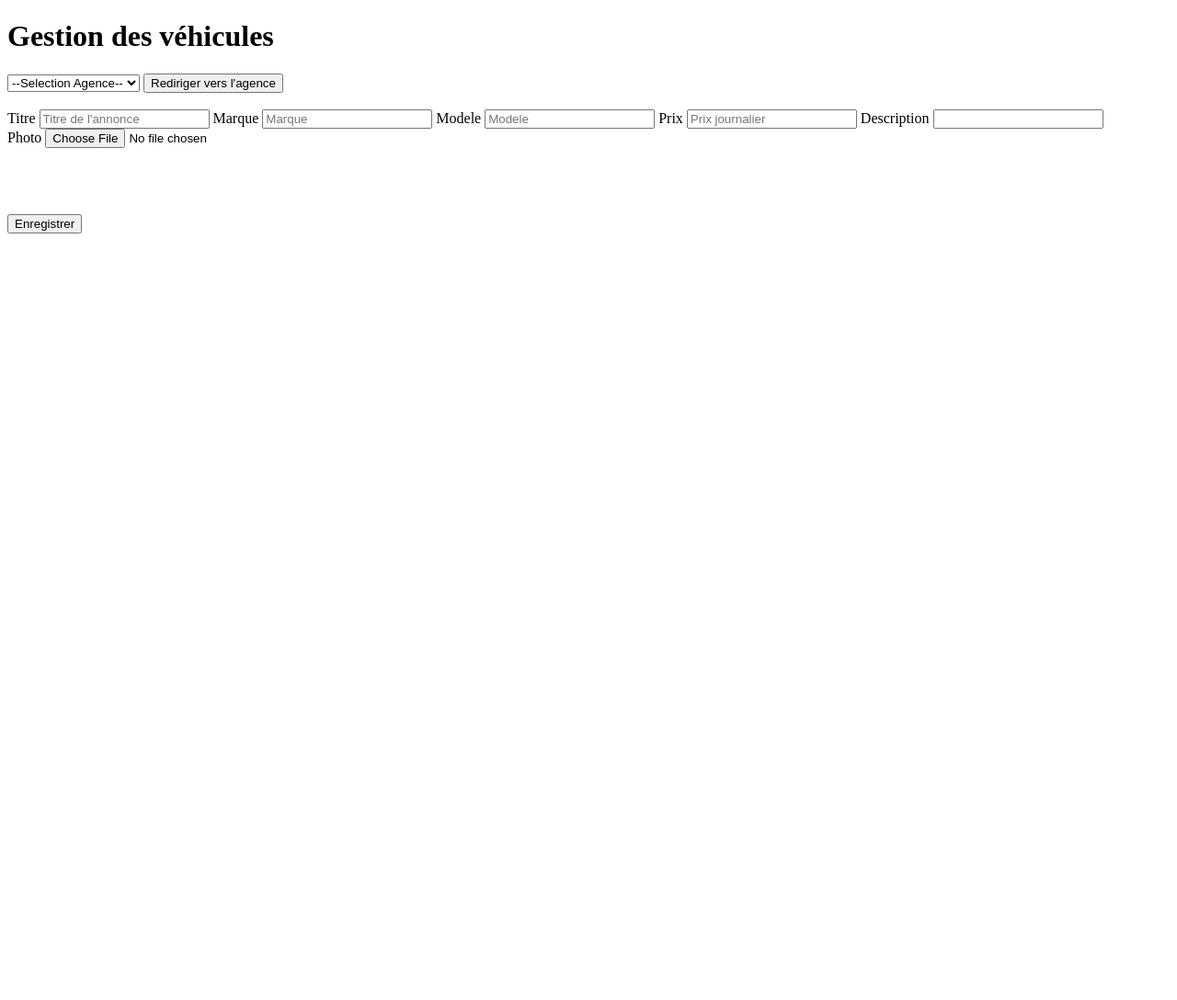
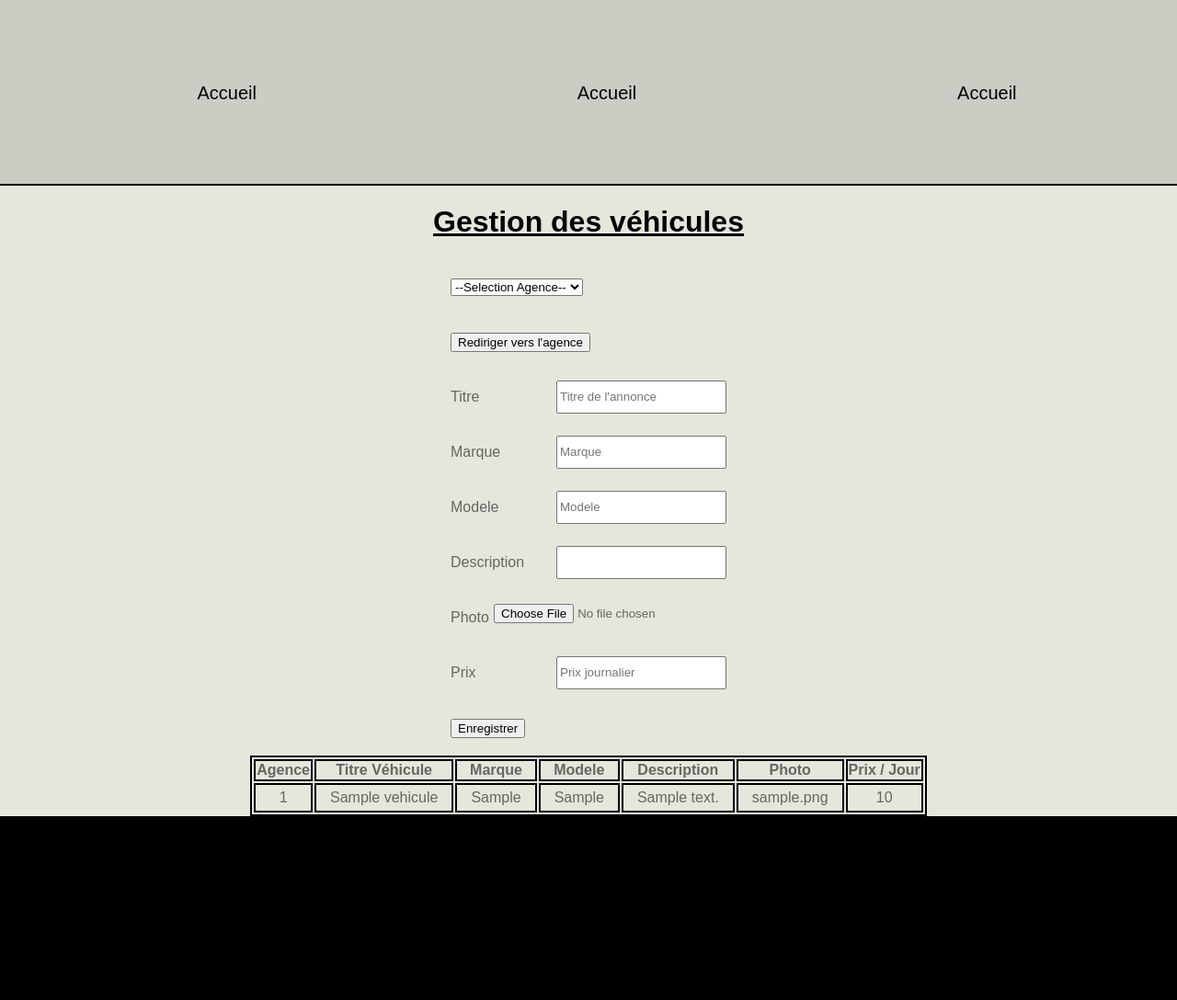
Before and after one commit to EmerickSAMSON/Projet_POO, a PHP site: page /vehicule.php?id_agence=1 in a window 1280 px wide. Shown: the whole page at 92% size. Before the commit the page ends 254 px from the top, so only its background shows below. Run offline with PHP 8.4, Linux system fonts and the light colour scheme; tables that the repository leaves empty or names only in its code hold one stand-in row (values such as "Sample post").

Commit message:
Rajout de la feuille css, vehicule OK

```diff
--- /dev/null
+++ b/views/assets/css/styles.css
@@ -0,0 +1,95 @@
+* {
+  font-family: "Nunito", sans-serif;
+}
+
+body {
+  background-color: #e6e6dc;
+  color: #666662;
+  margin: 0;
+}
+
+header {
+  margin: 0 auto;
+  background: #ccccc4;
+  height: 200px;
+  border-bottom: solid black 2px;
+}
+
+nav ul li {
+  list-style: none;
+}
+
+nav ul li a {
+  text-decoration: none;
+  color: #000;
+  display: flex;
+  justify-content: space-between;
+}
+nav ul li a:hover {
+  color: #a9a9a3;
+  text-decoration: underline;
+}
+
+nav {
+  padding-top: 70px;
+  font-weight: 400;
+  font-size: 20px;
+}
+
+nav ul {
+  display: flex;
+  justify-content: space-around;
+}
+
+.right {
+  display: flex;
+  justify-content: space-between;
+  width: 500px;
+}
+
+form {
+  width: 300px;
+  line-height: 60px;
+  margin: 0 auto;
+}
+
+#formulaire {
+  display: block;
+  text-align: center;
+}
+
+h1 {
+  font-weight: 800;
+  text-decoration: underline;
+  color: #000;
+  text-align: center;
+}
+
+table {
+  border: solid black 2px;
+  margin: auto;
+}
+
+th {
+  border: solid black 2px;
+}
+td {
+  border: solid black 2px;
+  padding: 5px 15px;
+  text-align: center;
+}
+
+.champ {
+  display: flex;
+  justify-content: space-between;
+  align-items: center;
+}
+
+input {
+  height: 30px;
+}
+
+footer{
+  height: 200px;
+  background-color: #000;
+}
--- a/views/template/footer.php
+++ b/views/template/footer.php
@@ -0,0 +1 @@
+<footer></footer>
--- a/views/vehicule.php
+++ b/views/vehicule.php
@@ -5,7 +5,7 @@ require_once('../src/controllers/vehicule.controller.php');
 require_once('../src/models/vehicule.model.php');
 
 
-if (!empty ($_POST['titre']) && !empty($_POST['marque']) && !empty($_POST['modele']) && !empty($_POST['prix']) && !empty($_POST['description']) && !empty($_FILES['photo'])) {
+if (!empty($_POST['titre']) && !empty($_POST['marque']) && !empty($_POST['modele']) && !empty($_POST['prix']) && !empty($_POST['description']) && !empty($_FILES['photo'])) {
   if (isset($_FILES['photo'])) {
     //RAJOUT DE $_GET !empty($_GET['titre_agence']) &&
 
@@ -27,7 +27,7 @@ if (!empty ($_POST['titre']) && !empty($_POST['marque']) && !empty($_POST['model
 
 $result = new AgenceModel;
 // var_dump($result);
-$results=$result->read();
+$results = $result->read();
 // echo '<pre>';
 // var_dump($results);
 // echo '</pre>';
@@ -46,51 +46,82 @@ $resultUn = $resultOne->read();
   <meta charset="UTF-8">
   <meta http-equiv="X-UA-Compatible" content="IE=edge">
   <meta name="viewport" content="width=device-width, initial-scale=1.0">
+  <link rel="stylesheet" href="./assets/css/styles.css">
   <title>Gestion des véhicules</title>
 </head>
 
 <body>
+  <?php include_once('./template/header.php'); ?>
   <h1>Gestion des véhicules</h1>
+
+
+
   <form method="get" action="vehicule.php">
     <select name="id_agence">
       <option>--Selection Agence--</option>
-      <?php foreach ($results as $values):?>
-      <option value="<?=$values['id_agence'];?>"><?= $values["titre_agence"];?></option>
-      <?php endforeach;?>
+      <?php foreach ($results as $values) : ?>
+        <option value="<?= $values['id_agence']; ?>"><?= $values["titre_agence"]; ?></option>
+      <?php endforeach; ?>
     </select>
     <button>Rediriger vers l'agence</button>
   </form>
 
-<br>
-<form action="vehicule.php?id_agence=<?=$_GET['id_agence'] ?>" method="post" enctype="multipart/form-data">
-    <label for="titre">Titre</label>
-    <input type="text" id="titre" name="titre" placeholder="Titre de l'annonce">
-
-    <label for="marque">Marque</label>
-    <input type="text" id="marque" name="marque" placeholder="Marque">
-
-    <label for="modele">Modele</label>
-    <input type="text" id="modele" name="modele" placeholder="Modele">
-
-    <label for="prix">Prix</label>
-    <input type="text" id="prix" name="prix" placeholder="Prix journalier">
 
 
+
+  <form action="vehicule.php?id_agence=<?= $_GET['id_agence'] ?>" method="post" enctype="multipart/form-data">
+    <div class="champ"> <label for="titre">Titre</label>
+      <input type="text" id="titre" name="titre" placeholder="Titre de l'annonce">
+    </div>
+    <div class="champ"><label for="marque">Marque</label>
+      <input type="text" id="marque" name="marque" placeholder="Marque">
+    </div>
+    <div class="champ"> <label for="modele">Modele</label>
+      <input type="text" id="modele" name="modele" placeholder="Modele">
+    </div>
+
+    <div class="champ">
       <label for="description">Description</label>
       <input type="text" id="description" name="description">
-    <br>
+    </div>
+    <div class="champ"> <label for="photo">Photo</label>
+      <input type="file" id="photo" name="photo">
+    </div>
 
-    <label for="photo">Photo</label>
-    <input type="file" id="photo" name="photo">
-    <br>
-    <br>
-    <br>
-    <br>
-    <br>
-<!--FAIRE TABLEAU -->
+    <div class="champ"> <label for="prix">Prix</label>
+      <input type="text" id="prix" name="prix" placeholder="Prix journalier">
+    </div>
     <button>Enregistrer</button>
+  </form>
+  <table>
+    <thead>
+      <tr>
+        <th>Agence</th>
+        <th>Titre Véhicule</th>
+        <th>Marque</th>
+        <th>Modele</th>
+        <th>Description</th>
+        <th>Photo</th>
+        <th>Prix / Jour</th>
 
-  </form>
+      </tr>
+    </thead>
+    <?php foreach ($resultUn as $values) : ?>
+
+      <tr>
+        <td><?= $values['id_agence'] ?></td>
+        <td><?= $values['titre_vehicule'] ?></td>
+        <td><?= $values['marque'] ?></td>
+        <td><?= $values['modele'] ?></td>
+        <td><?= $values['description'] ?></td>
+        <td><?= $values['photo'] ?></td>
+        <td><?= $values['prix_journalier'] ?></td>
+      </tr>
+
+    <?php endforeach; ?>
+  </table>
+
+  <?php include_once('./template/footer.php'); ?>
 </body>
 
 </html>
```
Lines whose indentation alone changed are shown as unchanged.
